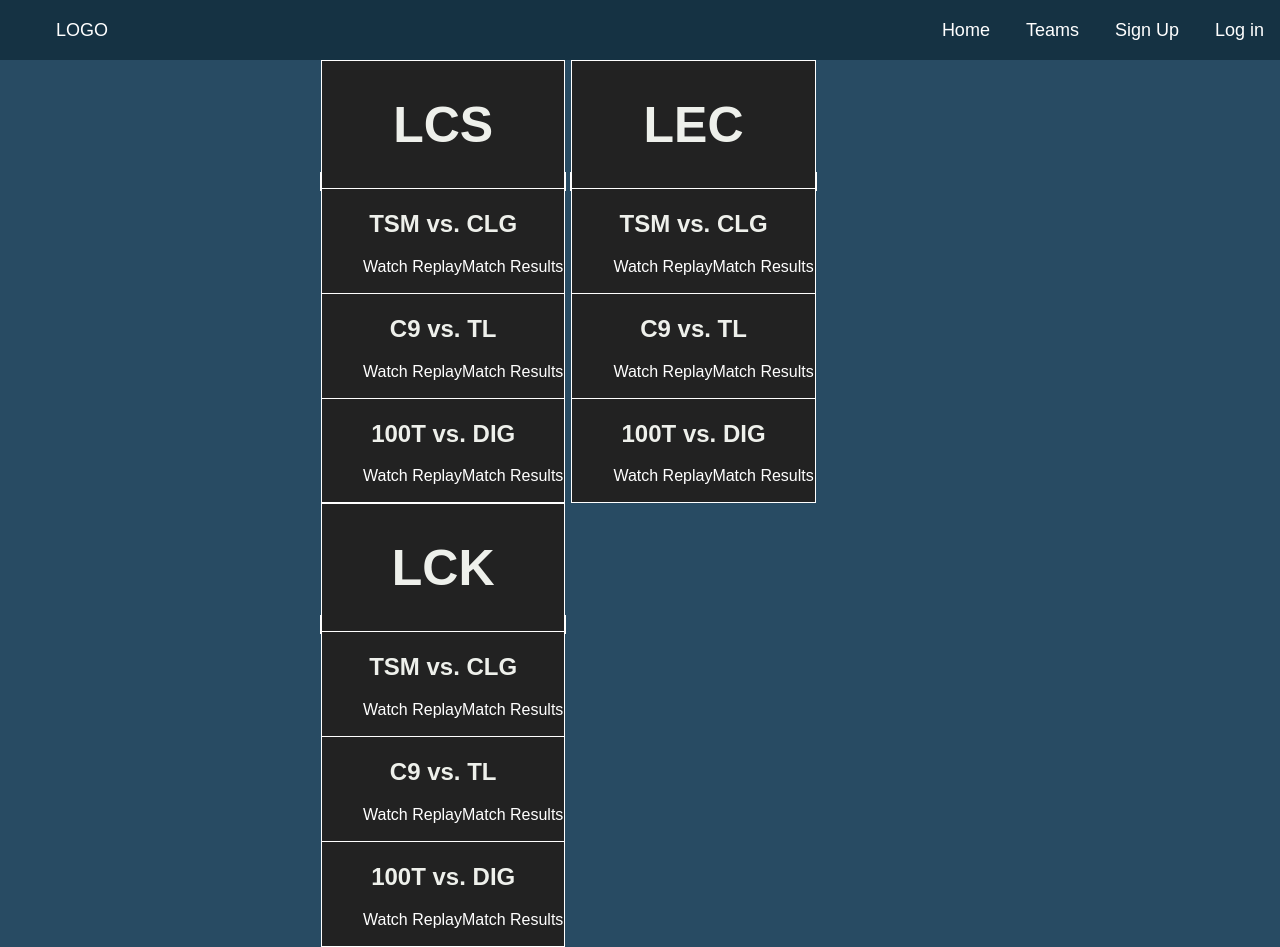
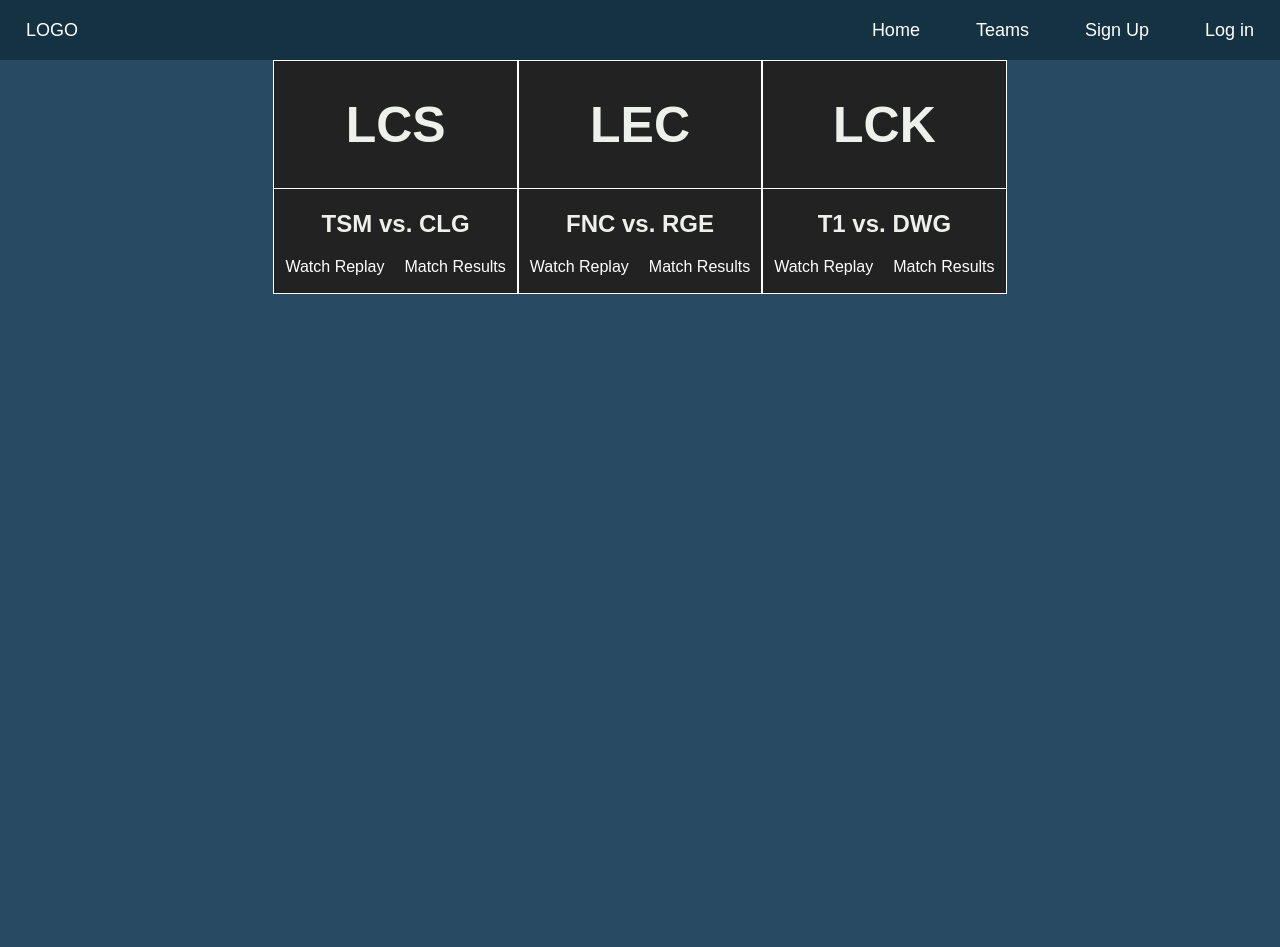
Before and after one commit to jssmith9876/LeagueEsports, a Flask app: page / in a window 1280 px wide. After the commit the page ends 294 px from the top, so only its background shows below. Run offline with Flask 2, Linux system fonts and the light colour scheme.

Commit message:
Updated styling of page to look nicer and work with flexbox

```diff
--- a/static/data/test.json
+++ b/static/data/test.json
@@ -1,20 +1,23 @@
 
 [
     {
+        "region": "lcs",
         "team1": "TSM",
         "team2": "CLG",
         "watch_link": "#",
         "result_link": "#"
     },
     {
-        "team1": "C9",
-        "team2": "TL",
+        "region": "lec",
+        "team1": "FNC",
+        "team2": "RGE",
         "watch_link": "#",
         "result_link": "#"
     },
     {
-        "team1": "100T",
-        "team2": "DIG",
+        "region": "lck",
+        "team1": "T1",
+        "team2": "DWG",
         "watch_link": "#",
         "result_link": "#"
     }
--- a/static/styles/style.css
+++ b/static/styles/style.css
@@ -51,13 +51,18 @@
 }
 
 .table-wrapper {
-    margin: auto;
-    width: 50%;
+    display: flex;
+    justify-content: center;
+}
+
+ul {
+    padding: 0;
 }
 
 li {
     list-style: none;
     display: inline-block;
+    padding: 0 10px;
 }
 
 li a {
@@ -85,7 +90,7 @@
     height: 80px;
 }
 
-table, th, td {
+th, td {
     background-color: #222222;
     border: 1px solid #FFFFFF;
     color: #EEF0EB;
--- a/templates/index.html
+++ b/templates/index.html
@@ -48,26 +48,30 @@
             <script>
                 // Append Data Function
                 // Adds data from a given json file to a table with id=tag
-                function append_data(id, data) {
-                    var match = '';
+                function append_data(data) {
+                    var match;
+                    var tag;
 
                     $.each(data, function (key, value) {
+                        match = '';
+                        tag = '#' + value.region;
                         match += '<tr><td>'
                         match += '<h2>' + value.team1 + ' vs. ' + value.team2 + '</h2>';
                         match += '<ul>'
                         match += '<li><a href="' + value.watch_link + '">Watch Replay</li>';
                         match += '<li><a href="' + value.result_link + '">Match Results</li>';
+
+                        $(tag).append(match);
                     });
-
-                    $(id).append(match);
                 }
 
                 // When the document loads
                 $(document).ready(function () {
                     // Get the data from the json file and load the data to the page
                     $.getJSON("test.json", function (data) {
-                        var tags = ['#lcs', '#lec', '#lck'];
-                        tags.forEach(tag => append_data(tag, data));
+                        // var tags = ['#lcs', '#lec', '#lck'];
+                        // tags.forEach(tag => append_data(tag, data));
+                        append_data(data);
                     });
                 });
             </script>
```
